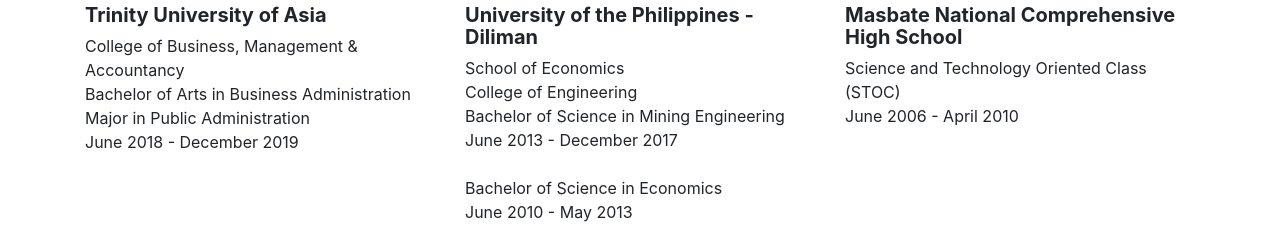
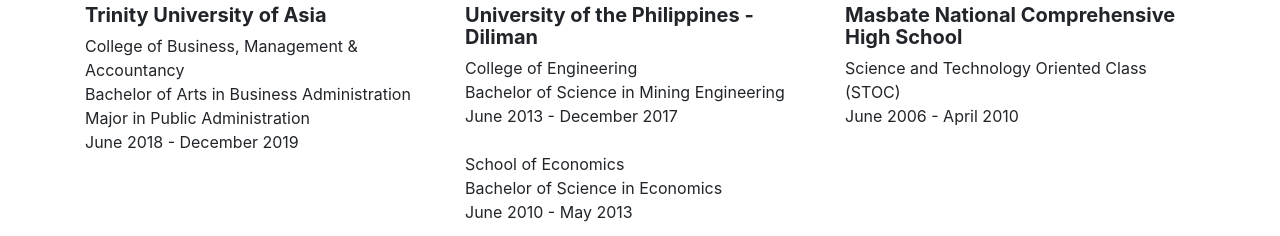
Before and after one commit to rojenraguilar/myCV, a plain HTML site: page index.html in a window 1280 px wide. Shown: the part 339-575 px from the top of the page. Drawn offline with Linux system fonts and the light colour scheme.

Commit message:
Update index.html

```diff
--- a/index.html
+++ b/index.html
@@ -24,11 +24,12 @@
 				</div>
 				<div class="col-md-4">
 					<h5><b>University of the Philippines - Diliman</b></h5>
-						<p>School of Economics<br>
+						<p>
 						College of Engineering<br>
 						Bachelor of Science in Mining Engineering<br>
 						June 2013 - December 2017<br>
 						<br>
+						School of Economics<br>
 						Bachelor of Science in Economics<br>
 						June 2010 - May 2013</p>
 				</div>
```
